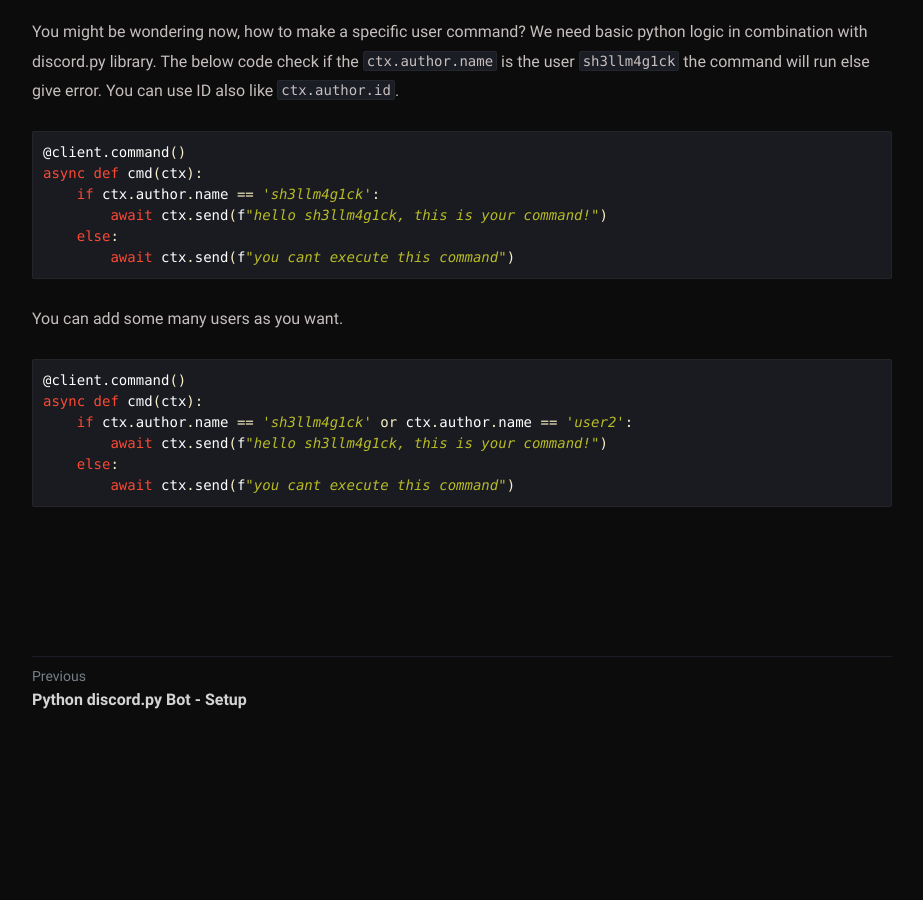
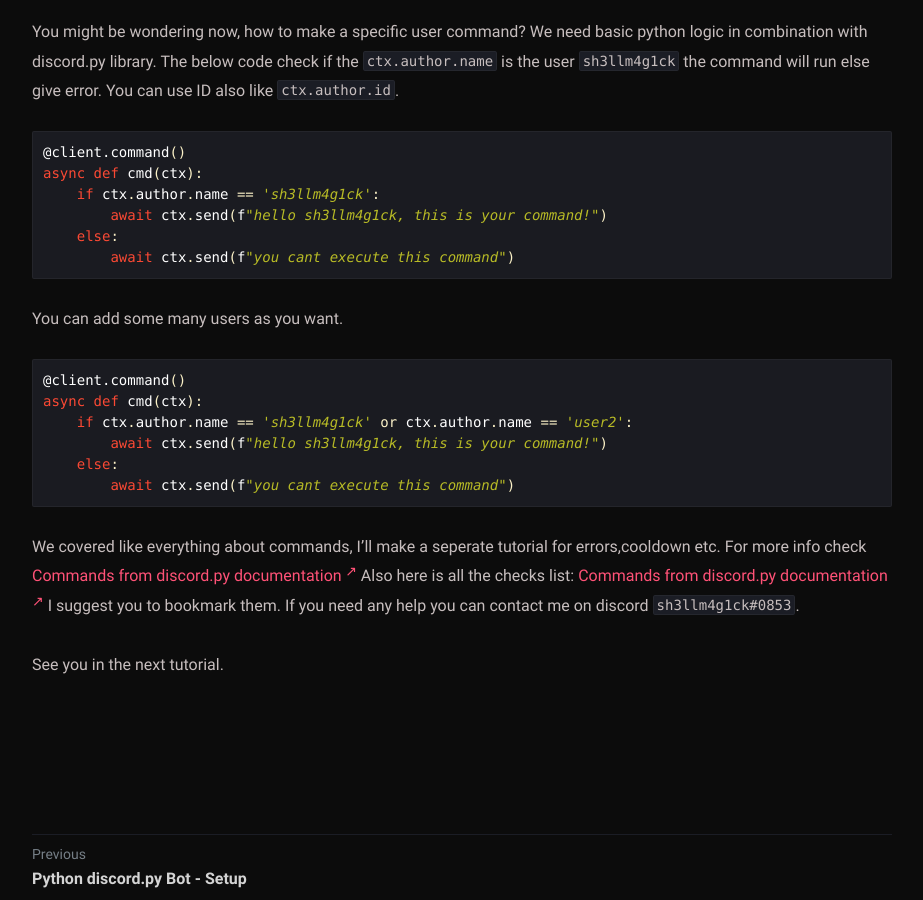
Before and after one commit to sh3llm4g1ck/sh3llm4g1ck.github.io, a Jekyll site: the page built from _posts/python-discord.py-bot-commands/2022-05-07-python-discord.py-bot-commands.md, in a window 1280 px wide and 900 px high, scrolled down 4816 px. Shown: the whole window, without its empty margins (178-1101 px from the left). Built offline with Jekyll 4.4.1, drawn with Linux system fonts in a browser that asks for light colours; before the commit the page ends 5538 px from its top, so only the background shows below that.

Commit message:
Update 2022-05-07-python-discord.py-bot-commands.md

````diff
--- a/_posts/python-discord.py-bot-commands/2022-05-07-python-discord.py-bot-commands.md
+++ b/_posts/python-discord.py-bot-commands/2022-05-07-python-discord.py-bot-commands.md
@@ -151,3 +151,7 @@ async def cmd(ctx):
     else:
         await ctx.send(f"you cant execute this command")
 ```
+
+We covered like everything about commands, I'll make a seperate tutorial for errors,cooldown etc. For more info check [Commands from discord.py documentation](https://discordpy.readthedocs.io/en/latest/ext/commands/commands.html?highlight=commands){:target="_blank"} Also here is all the checks list: [Commands from discord.py documentation](https://discordpy.readthedocs.io/en/latest/ext/commands/commands.html?highlight=commands#checks){:target="_blank"} I suggest you to bookmark them. If you need any help you can contact me on discord `sh3llm4g1ck#0853`.
+
+See you in the next tutorial.
````
